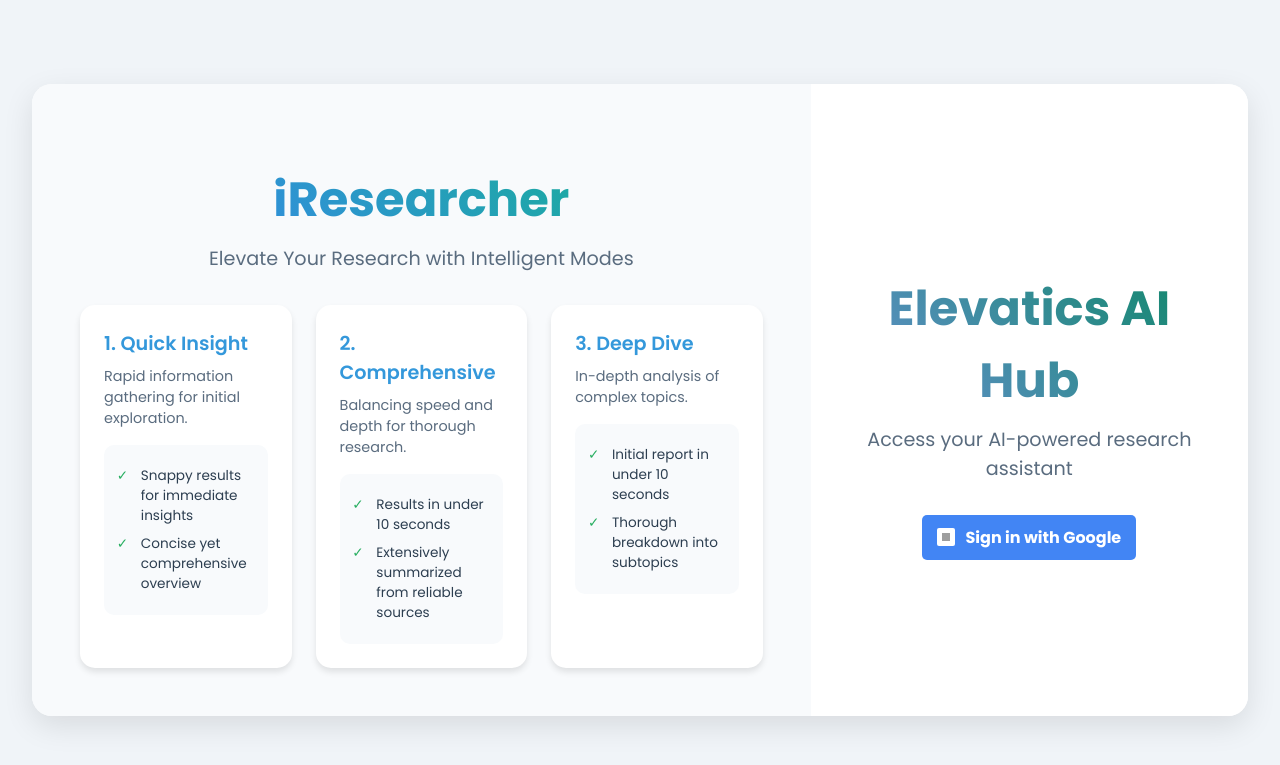
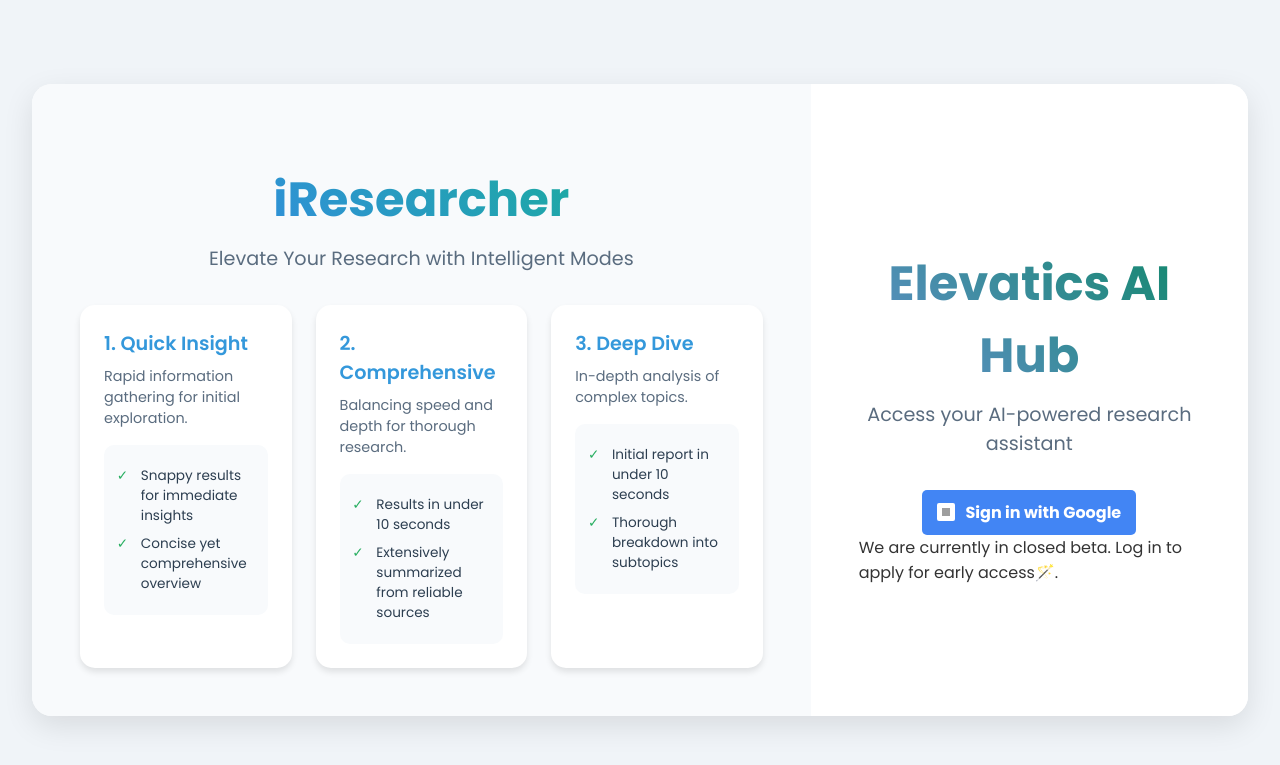
Before and after one commit to pvanand07/fastapi-web-server-with-auth, a FastAPI app: page /login in a window 1280 px wide. Shown: the top 765 px of the page. Run offline with FastAPI, Linux system fonts and the light colour scheme; grey boxes are pictures that could not be loaded.

Commit message:
Update login.html

```diff
--- a/templates/login.html
+++ b/templates/login.html
@@ -234,6 +234,8 @@
             <img src="https://www.google.com/images/branding/googlelogo/2x/googlelogo_color_272x92dp.png" alt="Google logo">
             Sign in with Google
         </a>
+
+        <p class="beta-note">We are currently in closed beta. Log in to apply for early access🪄.</p>
     </div>
     </div>
 
```
Lines whose indentation alone changed are shown as unchanged.
